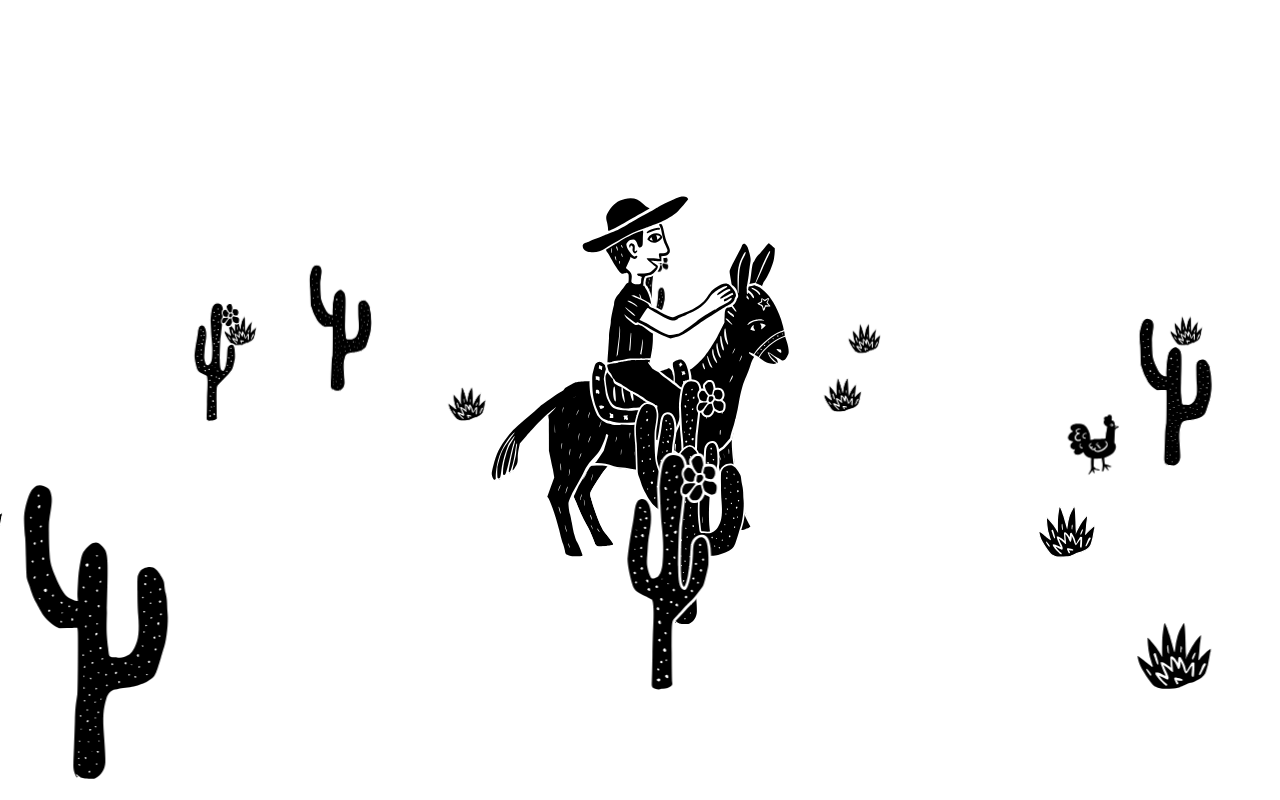
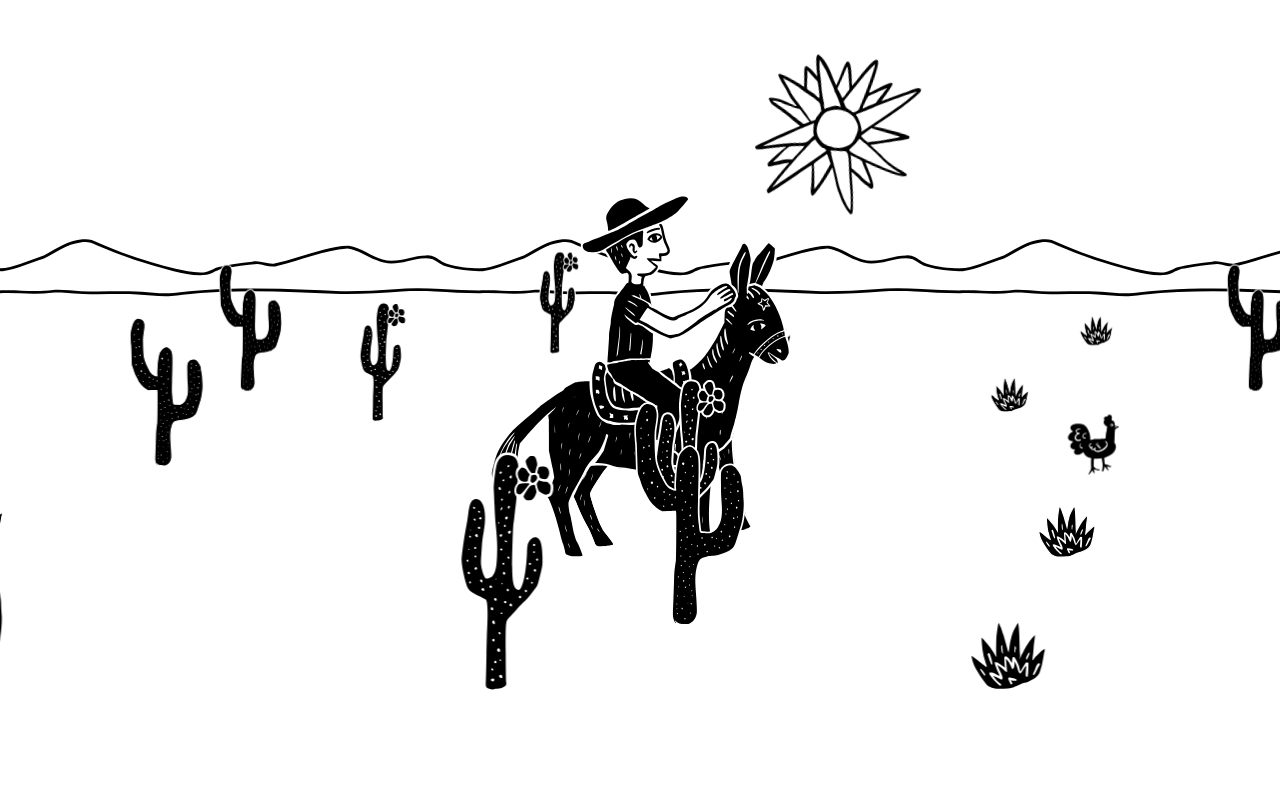
Before and after one commit to abnersn/woodcut-svg-animation, a website: page public/index.html in a window 1280 px wide. Drawn offline with Linux system fonts and the light colour scheme.

Commit message:
Add mountains

```diff
--- a/public/index.html
+++ b/public/index.html
@@ -10,6 +10,8 @@
     <script defer src="bundle.js"></script>
 </head>
 <body>
+    <object class="sun" type="image/svg+xml" data="svg/sun.svg"></object>
+    <div class="mountains"></div>
     <div class="container">
         <div class="group">
             <div class="layer -farthest">
--- a/public/style.css
+++ b/public/style.css
@@ -58,6 +58,24 @@ html, body {
     width: 4rem;
 }
 
+.sun {
+    position: fixed;
+    width: 20vmin;
+    top: 1rem;
+    left: calc(50% - 10vmin);
+    transform-origin: 0 140vmin;
+    transform: rotate3d(0, 0, 1, 11deg);
+}
+
+.mountains {
+    left: 0;
+    right: 0;
+    transform: translateY(51%);
+    position: fixed;
+    width: 100vw;
+    height: 30vh;
+    background: url("svg/mountains.svg");
+}
 
 /*******************/
 /* Parallax effect */
@@ -94,12 +112,12 @@ html, body {
 
 .layer.-farthest {
     transform: translate3d(0, -100%, -2px);
-    background-position-x: -33px;
+    background-position-x: -159px;
 }
 
 .layer.-far {
     transform: translate3d(0, -62%, -1px);
-    background-position-x: -3203px;
+    background-position-x: -3003px;
 }
 
 .characters {
@@ -113,5 +131,5 @@ html, body {
 
 .layer.-closest {
     transform: translate3d(0, 0, 2px);
-    background-position-x: -1351px;
+    background-position-x: -1451px;
 }
```
Also changed, not shown: public/svg/cactus_2.svg, public/svg/mountains.svg (added).
